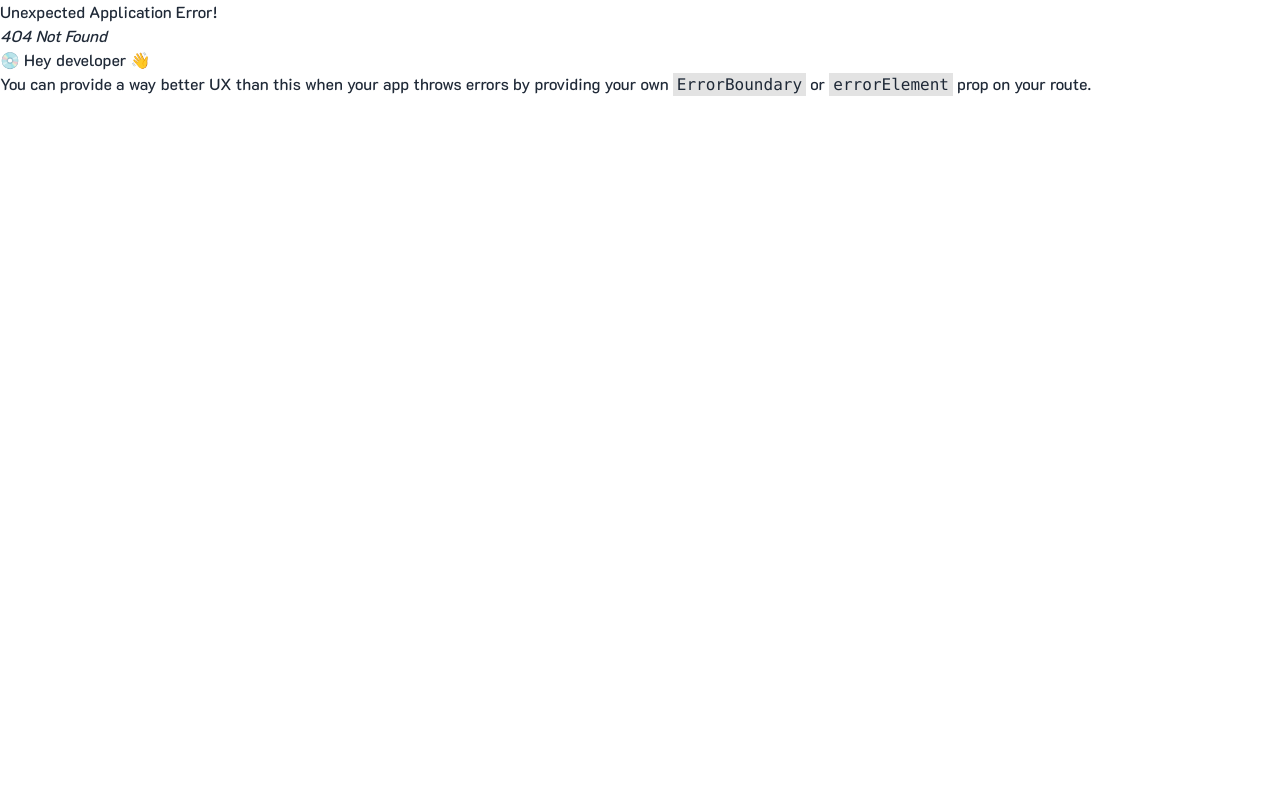
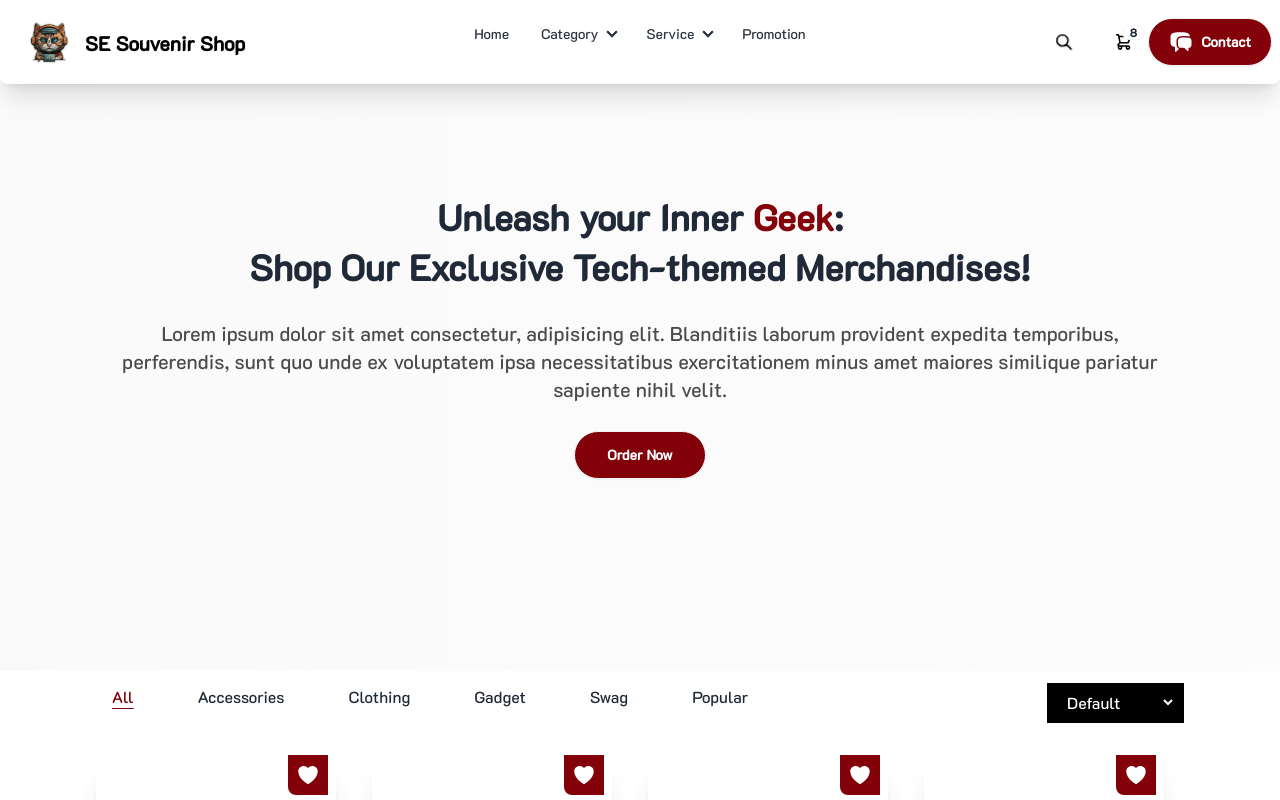
Before and after one commit to ppyz8509/MERN-E-commerce, a React (Vite) app in the folder client/: page /shop in a window 1280 px wide. Before the commit this address had no page. Shown: the top 800 px of the page. Built offline with nearby package versions, Linux system fonts and the light colour scheme; grey boxes are pictures that could not be loaded.

Commit message:
add ProductList

```diff
--- a/client/src/App.css
+++ b/client/src/App.css
@@ -17,3 +17,9 @@
 .section-container{
   @apply max-w-screen-2xl container mx-auto xl:px-24 px-4;
 }
+
+.active {
+  text-decoration: underline;
+  text-underline-offset: 5px;
+  @apply text-red
+}
--- a/client/src/components/Footer.jsx
+++ b/client/src/components/Footer.jsx
@@ -4,7 +4,9 @@
   return (
     <div className="">
       <footer className="footer footer-center p-10 bg-base-200 text-base-content rounded">
+
         <nav className="grid grid-flow-col gap-4">
+
           <a className="link link-hover">About us</a>
           <a className="link link-hover">Contact</a>
           <a className="link link-hover">Jobs</a>
--- a/client/src/pages/home/OutServices.jsx
+++ b/client/src/pages/home/OutServices.jsx
@@ -34,8 +34,10 @@
       <div className="flex flex-col md:flex-row item-center justify-between gap-12">
         <div className="md:w-1/2">
           <div className="text-left md:w-4/5">
+
             <p className="subtitle">Our story & Service</p>
             <h2 className="title">Our Journey and Services</h2>
+
             <p className="my-5 text-secondary leading-[30px]">
               We Provide a curated selection of high-quality tech-inspired
               products,backed by fast shipping and exceptional customer service.
--- /dev/null
+++ b/client/src/pages/home/shop/ProductList.jsx
@@ -0,0 +1,176 @@
+import { useEffect, useState } from "react";
+import Card from "../../../components/Card";
+
+const ProductList = () => {
+  const [products, setProducts] = useState([]);
+  const [filteredItems, setFilteredItems] = useState([]);
+  const [selectedCategory, setSelectedCategory] = useState("all");
+  const [sortOptions, setSortOptions] = useState("default");
+  const [currentPage, setCurrentPage] = useState(1);
+  const [itemPerPages, setItemPerPages] = useState(8);
+  const [categories, setCategories] = useState([]);
+
+  useEffect(() => {
+    const fetchData = async () => {
+      try {
+        const response = await fetch("/product.json");
+        const data = await response.json();
+        setProducts(data);
+        setFilteredItems(data);
+        setCategories(["all", ...new Set(data.map((item) => item.category))]);
+      } catch (error) {
+        console.error("Error fetching data:", error);
+      }
+    };
+    fetchData();
+  }, []);
+
+  const filterItems = (category) => {
+    const filtered =
+      category === "all"
+        ? products
+        : products.filter((item) => item.category === category);
+    handleSortChange(sortOptions, filtered);
+    setSelectedCategory(category);
+    setCurrentPage(1);
+  };
+
+  const handleSortChange = (option, products) => {
+    setSortOptions(option);
+    let sortedItems = [...products];
+    switch (option) {
+      case "A-Z":
+        sortedItems.sort((a, b) => a.name.localeCompare(b.name));
+        break;
+      case "Z-A":
+        sortedItems.sort((a, b) => b.name.localeCompare(a.name));
+        break;
+      case "low-to-high":
+        sortedItems.sort((a, b) => a.price - b.price);
+        break;
+      case "high-to-low":
+        sortedItems.sort((a, b) => b.price - a.price);
+        break;
+      default:
+        sortedItems.sort((a, b) => a.price - b.price);
+        break;
+    }
+    setFilteredItems(sortedItems);
+    setCurrentPage(1);
+  };
+
+  const indexOfLastItem = itemPerPages * currentPage ;
+  const indexOfFirstItem = indexOfLastItem - itemPerPages;
+  const currentItems = filteredItems.slice(indexOfFirstItem, indexOfLastItem);
+
+  return (
+    <div>
+      {/** Product List Banner */}
+      <div className="section-container bg-gradient-to-r from-[#FAFAFA] from-0% to-[#FCFCFC] to-100%">
+        <div className="py-48 flex flex-col justify-center items-center">
+          <div className="text-center space-y-7 px-4">
+            <h2 className="md:text-4xl text-4xl font-bold md:leading-snug leading-snug">
+              Unleash your Inner <span className="text-red">Geek</span>: <br />{" "}
+              Shop Our Exclusive Tech-themed Merchandises!
+            </h2>
+            <p className="text-xl text-[#4A4A4A]">
+              Lorem ipsum dolor sit amet consectetur, adipisicing elit.
+              Blanditiis laborum provident expedita temporibus, perferendis,
+              sunt quo unde ex voluptatem ipsa necessitatibus exercitationem
+              minus amet maiores similique pariatur sapiente nihil velit.
+            </p>
+            <button className="btn bg-red px-8 py-3 font-semibold text-white rounded-full">
+              Order Now
+            </button>
+          </div>
+        </div>
+      </div>
+
+      {/** Product List Card */}
+      <div className="section-container">
+        <div className="flex flex-col md:flex-row flex-warp md:justify-between items-center space-y-3 mb-8">
+          {/* filter */}
+          <div className="flex flex-row justify-start md:items-center md:gap-8 gap-4 flex-wrap">
+            {categories.map((category, index) => (
+              <button
+                key={index}
+                onClick={() => filterItems(category)}
+                className={`${
+                  selectedCategory === category ? "active" : ""
+                } px-4 py-2 rounded-full`}
+              >
+                <p className="capitalize">{category}</p>
+              </button>
+            ))}
+          </div>
+          {/* Sort Option */}
+          <div className="flex justify-end mb-4 rounded-sm">
+            <div className="bg-black p-2">
+              <select
+                className="bg-black text-white px-2 rounded-sm"
+                id="sort"
+                onChange={(e) =>
+                  handleSortChange(e.target.value, filteredItems)
+                }
+                value={sortOptions}
+              >
+                <option value={"default"}>Default</option>
+                <option value={"A-Z"}>A-Z</option>
+                <option value={"Z-A"}>Z-A</option>
+                <option value={"low-to-high"}>Low to High</option>
+                <option value={"high-to-low"}>High to Low</option>
+              </select>
+            </div>
+          </div>
+        </div>
+        {/* Product Card */}
+        <div className="grid md:grid-cols-4 sm:grid-cols-2 grid-col-1 gap-4">
+          {currentItems.map((item, index) => (
+            <Card key={index} item={item} />
+          ))}
+        </div>
+      </div>
+
+      {/* Pagination */}
+      {/*
+      {Array.from({
+    length: Math.ceil(filteredItems.length / itemPerPage),
+  }).map((_, index) => (
+    <button
+      key={index}
+      className={`mx-1 px-3 py-1 rounded-full ${
+        currentPage === index ? "bg-red text-white" : "bg-gray-200"
+      }`}
+      onClick={() => {
+        paginate(index);
+      }}
+    >
+      {index + 1}
+    </button>
+  ))}
+
+
+
+      */}
+      <div className="flex justify-center  my-8 items-center space-x-2 gap-2">
+      {Array.from({
+    length: Math.ceil(filteredItems.length / itemPerPages),
+  }).map((_, index) => (
+    <button
+      key={index}
+      className={`mx-1 px-3 py-1 rounded-full ${
+        currentPage === index ? "bg-red text-white" : "bg-gray-200"
+      }`}
+      onClick={() => {
+        paginate(index);
+      }}
+    >
+      {index + 1}
+    </button>
+  ))}
+      </div>
+    </div>
+  );
+};
+
+export default ProductList;
```
Also changed, not shown: client/src/routes/Router.jsx (+6 -4 lines).
